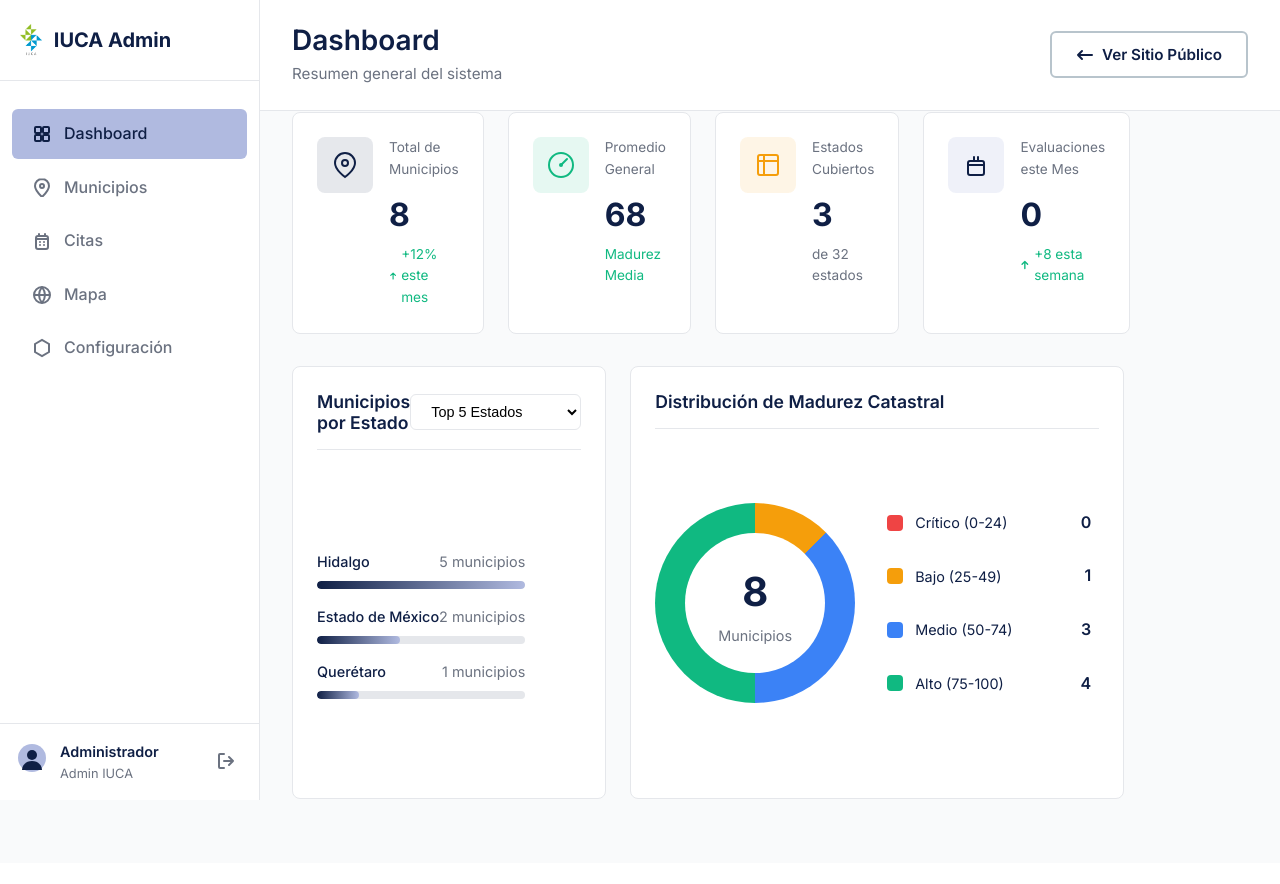
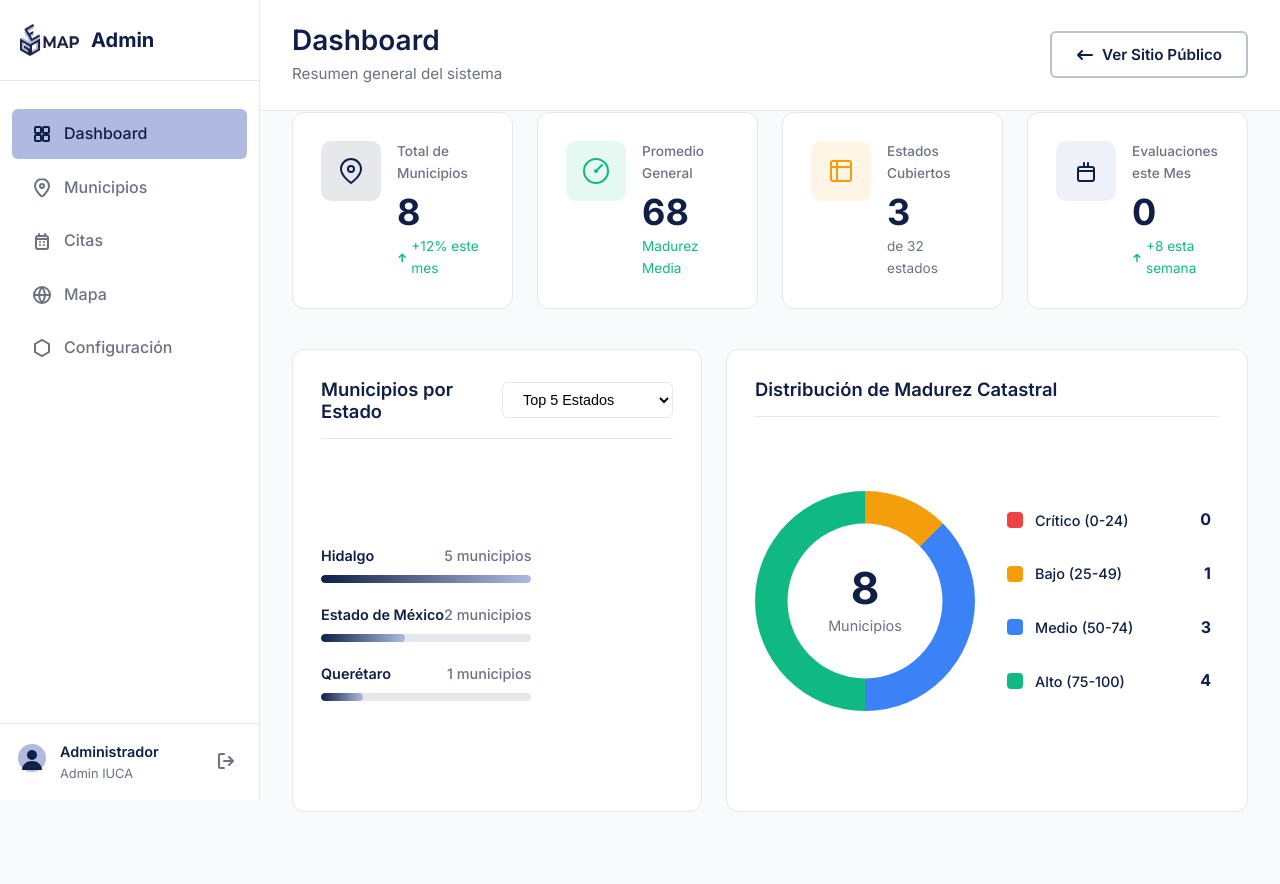
Before and after one commit to Alonso-Dominguez/geomap, a Flask app: page /admin-dashboard in a window 1280 px wide. Before the commit the page ends 800 px from the top, so only its background shows below. Run offline with Flask 3, Linux system fonts and the light colour scheme; a user stored in the database is signed in.

Commit message:
actualizacion de los iconos

```diff
--- a/static/styles/main.css
+++ b/static/styles/main.css
@@ -277,6 +277,299 @@ p {
   color: var(--primary);
 }
 
+/* Imagen dentro de la tarjeta visual del hero */
+.visual-image {
+  width: 350px;
+  max-width: 250%;
+  height: auto;
+  display: block;
+  margin: 1 auto;
+}
+
+@media (min-width: 900px) {
+  .visual-image {
+    width: 240px;
+  }
+}
+/* ===================================
+   IUCA - Diagnóstico Catastral
+   Paleta de Colores:
+   - #0F1F45 (Navy Blue - Primary)
+   - #B8C4CC (Light Blue Gray - Secondary)
+   - #FFFFFF (White - Background)
+   - #B0BAE0 (Lavender Blue - Accent)
+   =================================== */
+
+/* === RESET & BASE === */
+* {
+  margin: 0;
+  padding: 0;
+  box-sizing: border-box;
+}
+
+:root {
+  --primary: #0f1f45;
+  --secondary: #b8c4cc;
+  --accent: #b0bae0;
+  --white: #ffffff;
+  --text-dark: #0f1f45;
+  --text-light: #6b7280;
+  --border: #e5e7eb;
+  --shadow: 0 1px 3px rgba(15, 31, 69, 0.1);
+  --shadow-md: 0 4px 6px rgba(15, 31, 69, 0.1);
+  --shadow-lg: 0 10px 25px rgba(15, 31, 69, 0.15);
+}
+
+body {
+  font-family: "Inter", -apple-system, BlinkMacSystemFont, "Segoe UI",
+    sans-serif;
+  color: var(--text-dark);
+  background-color: var(--white);
+  line-height: 1.6;
+  -webkit-font-smoothing: antialiased;
+  -moz-osx-font-smoothing: grayscale;
+}
+
+html {
+  scroll-behavior: smooth;
+}
+
+/* === TYPOGRAPHY === */
+h1,
+h2,
+h3,
+h4,
+h5,
+h6 {
+  font-weight: 600;
+  line-height: 1.2;
+  color: var(--primary);
+}
+
+h1 {
+  font-size: 2.5rem;
+}
+h2 {
+  font-size: 2rem;
+}
+h3 {
+  font-size: 1.5rem;
+}
+h4 {
+  font-size: 1.25rem;
+}
+
+p {
+  color: var(--text-light);
+}
+
+/* === LAYOUT === */
+.container {
+  max-width: 1200px;
+  margin: 0 auto;
+  padding: 0 1.5rem;
+}
+
+.container-narrow {
+  max-width: 900px;
+  margin: 0 auto;
+  padding: 0 1.5rem;
+}
+
+/* === HEADER === */
+.header {
+  background-color: var(--white);
+  border-bottom: 1px solid var(--border);
+  padding: 1.25rem 0;
+  position: sticky;
+  top: 0;
+  z-index: 100;
+  box-shadow: var(--shadow);
+}
+
+.header-content {
+  display: flex;
+  justify-content: space-between;
+  align-items: center;
+}
+
+.logo {
+  display: flex;
+  align-items: center;
+  gap: 0.75rem;
+  text-decoration: none;
+}
+
+.logo a {
+  display: flex;
+  align-items: center;
+  gap: 0.75rem;
+  text-decoration: none;
+}
+
+#logo-iuca {
+  height: 40px;
+  width: auto;
+}
+
+.logo-text {
+  font-size: 1.5rem;
+  font-weight: 700;
+  color: var(--primary);
+  letter-spacing: -0.5px;
+}
+
+.nav {
+  display: flex;
+  gap: 2rem;
+  align-items: center;
+}
+
+.nav-link {
+  color: var(--text-light);
+  text-decoration: none;
+  font-weight: 500;
+  font-size: 0.95rem;
+  transition: color 0.3s ease;
+}
+
+.nav-link:hover {
+  color: var(--primary);
+}
+
+.header-minimal .header-progress {
+  color: var(--text-light);
+  font-size: 0.9rem;
+}
+
+.progress-text {
+  font-weight: 500;
+}
+
+/* === BUTTONS === */
+.btn {
+  display: inline-flex;
+  align-items: center;
+  justify-content: center;
+  gap: 0.5rem;
+  padding: 0.75rem 1.5rem;
+  font-size: 0.95rem;
+  font-weight: 600;
+  text-decoration: none;
+  border-radius: 6px;
+  border: 2px solid transparent;
+  cursor: pointer;
+  transition: all 0.3s ease;
+  font-family: inherit;
+}
+
+.btn-primary {
+  background-color: var(--primary);
+  color: var(--white);
+  border-color: var(--primary);
+}
+
+.btn-primary:hover {
+  background-color: #172d5f;
+  border-color: #172d5f;
+  transform: translateY(-1px);
+  box-shadow: var(--shadow-md);
+}
+
+.btn-secondary {
+  background-color: transparent;
+  color: var(--primary);
+  border-color: var(--secondary);
+}
+
+.btn-secondary:hover {
+  background-color: #f9fafb;
+  border-color: var(--primary);
+}
+
+.btn-large {
+  padding: 1rem 2rem;
+  font-size: 1.05rem;
+}
+
+/* === HERO SECTION === */
+.hero {
+  padding: 5rem 0;
+  background: linear-gradient(135deg, #f9fafb 0%, #ffffff 100%);
+}
+
+.hero-content {
+  display: grid;
+  grid-template-columns: 1fr 1fr;
+  gap: 4rem;
+  align-items: center;
+}
+
+.hero-title {
+  font-size: 3rem;
+  font-weight: 700;
+  line-height: 1.1;
+  margin-bottom: 1.5rem;
+  color: var(--primary);
+}
+
+.hero-subtitle {
+  font-size: 1.25rem;
+  color: var(--text-light);
+  margin-bottom: 2rem;
+  line-height: 1.6;
+}
+
+.hero-actions {
+  display: flex;
+  gap: 1rem;
+  margin-bottom: 3rem;
+}
+
+.hero-stats {
+  display: flex;
+  gap: 3rem;
+}
+
+.stat-item {
+  text-align: left;
+}
+
+.stat-number {
+  font-size: 2rem;
+  font-weight: 700;
+  color: var(--primary);
+  margin-bottom: 0.25rem;
+}
+
+.stat-label {
+  font-size: 0.9rem;
+  color: var(--text-light);
+}
+
+.hero-visual {
+  display: flex;
+  justify-content: center;
+}
+
+.visual-card {
+  background: var(--white);
+  padding: 3rem;
+  border-radius: 12px;
+  box-shadow: var(--shadow-lg);
+  text-align: center;
+}
+
+.visual-icon {
+  margin-bottom: 1.5rem;
+}
+
+.visual-text {
+  font-size: 1.1rem;
+  font-weight: 600;
+  color: var(--primary);
+}
+
 /* === SECTIONS === */
 .features,
 .solutions {
@@ -1484,8 +1777,7 @@ p {
 
 /* === ADMIN LAYOUT === */
 .admin-body {
-    display: grid;
-    grid-template-columns: 260px 1fr;
+    display: flex;
     min-height: 100vh;
     background-color: #f9fafb;
 }
@@ -1610,6 +1902,7 @@ p {
 .admin-main {
   margin-left: 260px;
   min-height: 100vh;
+  width: calc(100% - 260px);
   /* dejar espacio superior para la barra fija */
   padding-top: 80px;
 }
@@ -1622,7 +1915,7 @@ p {
   position: fixed;
   top: 0;
   left: 260px;
-  right: 0;
+  width: calc(100% - 260px);
   z-index: 200;
 }
 
@@ -1656,13 +1949,13 @@ p {
     display: grid;
     grid-template-columns: repeat(4, 1fr);
     gap: 1.5rem;
-    margin-bottom: 2rem;
+    margin-bottom: 2.5rem;
 }
 
 .stat-card {
     background: var(--white);
-    padding: 1.5rem;
-    border-radius: 8px;
+    padding: 1.75rem;
+    border-radius: 12px;
     border: 1px solid var(--border);
     display: flex;
     gap: 1rem;
@@ -1671,13 +1964,14 @@ p {
 
 .stat-card:hover {
     box-shadow: var(--shadow-md);
-    transform: translateY(-2px);
+    transform: translateY(-3px);
+    border-color: rgba(176, 186, 224, 0.4);
 }
 
 .stat-icon {
-    width: 56px;
-    height: 56px;
-    border-radius: 8px;
+    width: 60px;
+    height: 60px;
+    border-radius: 10px;
     display: flex;
     align-items: center;
     justify-content: center;
@@ -1712,13 +2006,15 @@ p {
     font-size: 0.85rem;
     color: var(--text-light);
     margin-bottom: 0.5rem;
+    font-weight: 500;
 }
 
 .stat-value {
-    font-size: 2rem;
+    font-size: 2.25rem;
     font-weight: 700;
     color: var(--primary);
     margin-bottom: 0.25rem;
+    line-height: 1.1;
 }
 
 .stat-change {
@@ -1744,13 +2040,13 @@ p {
   /* Dar más espacio a la sección derecha para la distribución de madurez */
   grid-template-columns: 1fr 1.1fr;
   gap: 1.5rem;
-  margin-bottom: 2rem;
+  margin-bottom: 2.5rem;
 }
 
 .chart-card {
     background: var(--white);
-    padding: 1.5rem;
-    border-radius: 8px;
+    padding: 1.75rem;
+    border-radius: 12px;
     border: 1px solid var(--border);
 }
 
@@ -1764,7 +2060,7 @@ p {
 }
 
 .chart-title {
-    font-size: 1.1rem;
+    font-size: 1.15rem;
     font-weight: 600;
 }
 
@@ -1778,7 +2074,7 @@ p {
 }
 
 .chart-content {
-  min-height: 300px;
+  min-height: 320px;
   display: flex;
   align-items: center;
   gap: 1.5rem;
@@ -1810,7 +2106,7 @@ p {
 .horizontal-bars {
     display: flex;
     flex-direction: column;
-    gap: 1rem;
+    gap: 1.25rem;
 }
 
 .horizontal-bar-item {
@@ -1826,12 +2122,13 @@ p {
 }
 
 .bar-name {
-    font-weight: 500;
+    font-weight: 600;
     color: var(--text-dark);
 }
 
 .bar-value {
     color: var(--text-light);
+    font-weight: 500;
 }
 
 .bar-track {
@@ -1859,8 +2156,8 @@ p {
 }
 
 .donut-segments {
-  width: 200px;
-  height: 200px;
+  width: 220px;
+  height: 220px;
   border-radius: 50%;
   background: conic-gradient(
     #EF4444 0deg 90deg,
@@ -1876,8 +2173,8 @@ p {
   top: 50%;
   left: 50%;
   transform: translate(-50%, -50%);
-  width: 140px;
-  height: 140px;
+  width: 155px;
+  height: 155px;
   background: var(--white);
   border-radius: 50%;
   display: flex;
@@ -1887,14 +2184,16 @@ p {
 }
 
 .donut-total {
-    font-size: 2.5rem;
+    font-size: 2.75rem;
     font-weight: 700;
     color: var(--primary);
+    line-height: 1;
 }
 
 .donut-label {
     font-size: 0.9rem;
     color: var(--text-light);
+    margin-top: 0.25rem;
 }
 
 .donut-legend {
@@ -1909,7 +2208,7 @@ p {
     align-items: center;
     gap: 0.75rem;
     padding: 0.5rem;
-    border-radius: 4px;
+    border-radius: 6px;
     transition: background-color 0.3s ease;
 }
 
@@ -1933,11 +2232,13 @@ p {
     flex: 1;
     font-size: 0.9rem;
     color: var(--text-dark);
+    font-weight: 500;
 }
 
 .legend-value {
-    font-weight: 600;
+    font-weight: 700;
     color: var(--primary);
+    font-size: 1rem;
 }
 
 /* === TABLE === */
--- a/templates/admin-citas.html
+++ b/templates/admin-citas.html
@@ -15,8 +15,8 @@
     <aside class="admin-sidebar">
       <div class="sidebar-header">
         <div class="sidebar-logo">
-          <img src="{{ url_for('static', filename='assets/logo-iuca.png') }}" alt="IUCA" id="logo-sidebar" />
-          <span class="sidebar-logo-text">IUCA Admin</span>
+          <img src="{{ url_for('static', filename='assets/geomapp.png') }}" alt="IUCA" id="logo-sidebar" />
+          <span class="sidebar-logo-text">Admin</span>
         </div>
       </div>
 
--- a/templates/admin-dashboard.html
+++ b/templates/admin-dashboard.html
@@ -21,8 +21,8 @@
     <aside class="admin-sidebar">
       <div class="sidebar-header">
         <div class="sidebar-logo">
-          <img src="{{ url_for('static', filename='assets/logo-iuca.png') }}" alt="IUCA" id="logo-sidebar" />
-          <span class="sidebar-logo-text">IUCA Admin</span>
+          <img src="{{ url_for('static', filename='assets/geomapp.png') }}" alt="IUCA" id="logo-sidebar" />
+          <span class="sidebar-logo-text">Admin</span>
         </div>
       </div>
 
--- a/templates/admin-login.html
+++ b/templates/admin-login.html
@@ -24,7 +24,7 @@
         <div class="login-brand-panel">
           <div class="brand-content">
             <div class="brand-logo">
-              <img src="{{ url_for('static', filename='assets/logo-iuca.png') }}" alt="IUCA" id="logo-iuca-login" />
+              <img src="{{ url_for('static', filename='assets/geomapp.png') }}" alt="IUCA" id="logo-iuca-login" />
             </div>
             <h1 class="brand-title">Panel de Administración</h1>
             <p class="brand-subtitle">Sistema de Diagnóstico Catastral IUCA</p>
--- a/templates/admin-mapa.html
+++ b/templates/admin-mapa.html
@@ -291,8 +291,8 @@
     <aside class="admin-sidebar">
       <div class="sidebar-header">
         <div class="sidebar-logo">
-          <img src="{{ url_for('static', filename='assets/logo-iuca.png') }}" alt="IUCA" id="logo-sidebar" />
-          <span class="sidebar-logo-text">IUCA Admin</span>
+          <img src="{{ url_for('static', filename='assets/geomapp.png') }}" alt="IUCA" id="logo-sidebar" />
+          <span class="sidebar-logo-text">Admin</span>
         </div>
       </div>
 
--- a/templates/admin-municipios.html
+++ b/templates/admin-municipios.html
@@ -15,8 +15,8 @@
     <aside class="admin-sidebar">
       <div class="sidebar-header">
         <div class="sidebar-logo">
-          <img src="{{ url_for('static', filename='assets/logo-iuca.png') }}" alt="IUCA" id="logo-sidebar" />
-          <span class="sidebar-logo-text">IUCA Admin</span>
+          <img src="{{ url_for('static', filename='assets/geomapp.png') }}" alt="IUCA" id="logo-sidebar" />
+          <span class="sidebar-logo-text">Admin</span>
         </div>
       </div>
 
--- a/templates/geomap.html
+++ b/templates/geomap.html
@@ -31,8 +31,7 @@
       <div class="container">
         <div class="header-content">
           <div class="logo">
-            <img src="{{ url_for('static', filename='assets/logo-iuca.png') }}" alt="IUCA" id="logo-iuca" />
-            <span class="logo-text">IUCA</span>
+            <img src="{{ url_for('static', filename='assets/geomapp.png') }}" alt="IUCA" id="logo-iuca" />
           </div>
           <nav class="nav">
             <a href="{{ url_for('index') }}" class="nav-link">Inicio</a>
--- a/templates/register.html
+++ b/templates/register.html
@@ -18,7 +18,7 @@
                 <div class="login-brand-panel">
                     <div class="brand-content">
                         <div class="brand-logo">
-                            <img src="{{ url_for('static', filename='assets/logo-iuca.png') }}" alt="IUCA" id="logo-iuca-login" />
+                            <img src="{{ url_for('static', filename='assets/geomapp.png') }}" alt="IUCA" id="logo-iuca-login" />
                         </div>
                         <h1 class="brand-title">Panel de Registro</h1>
                         <p class="brand-subtitle">Crea tu cuenta para acceder al sistema IUCA</p>
--- a/templates/soluciones.html
+++ b/templates/soluciones.html
@@ -29,8 +29,7 @@
       <div class="container">
         <div class="header-content">
           <div class="logo">
-            <img src="/static/assets/logo-iuca.png" alt="IUCA" id="logo-iuca" />
-            <span class="logo-text">IUCA</span>
+            <img src="/static/assets/geomapp.png" alt="IUCA" id="logo-iuca" />
           </div>
           <nav class="nav">
             <a href="{{ url_for('index') }}" class="nav-link">Inicio</a>
```
Also changed, not shown: templates/index.html (+2 -21 lines), static/assets/GEO_MAP.png (added), static/assets/geomapp.png (added).
